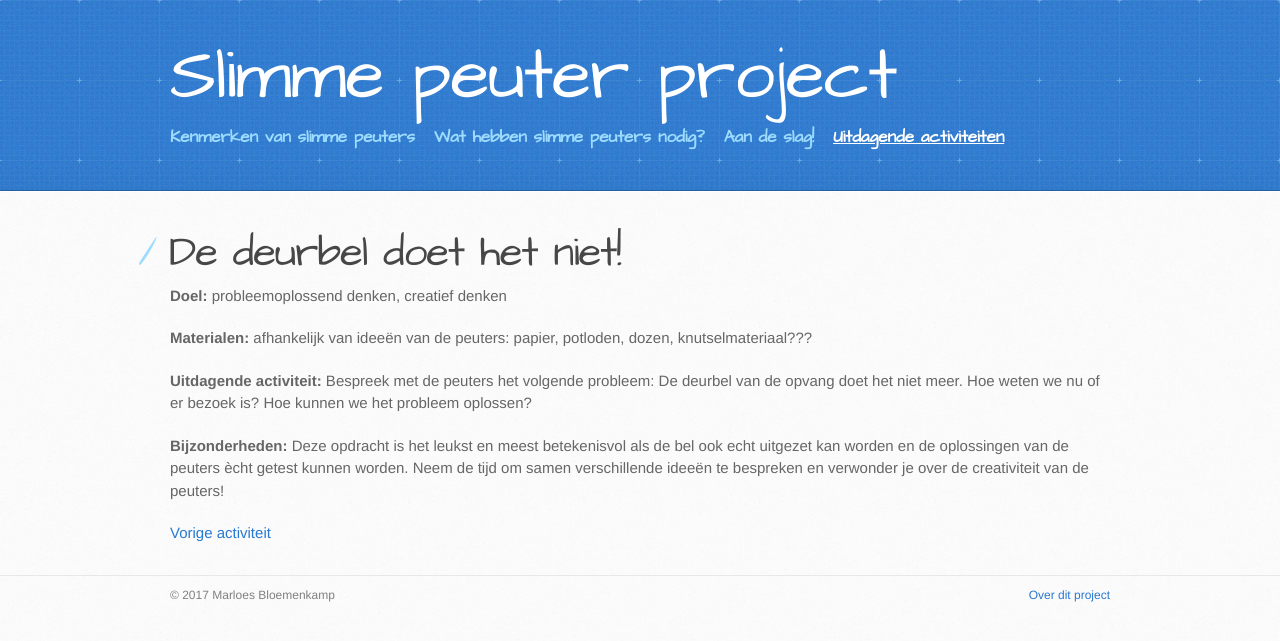
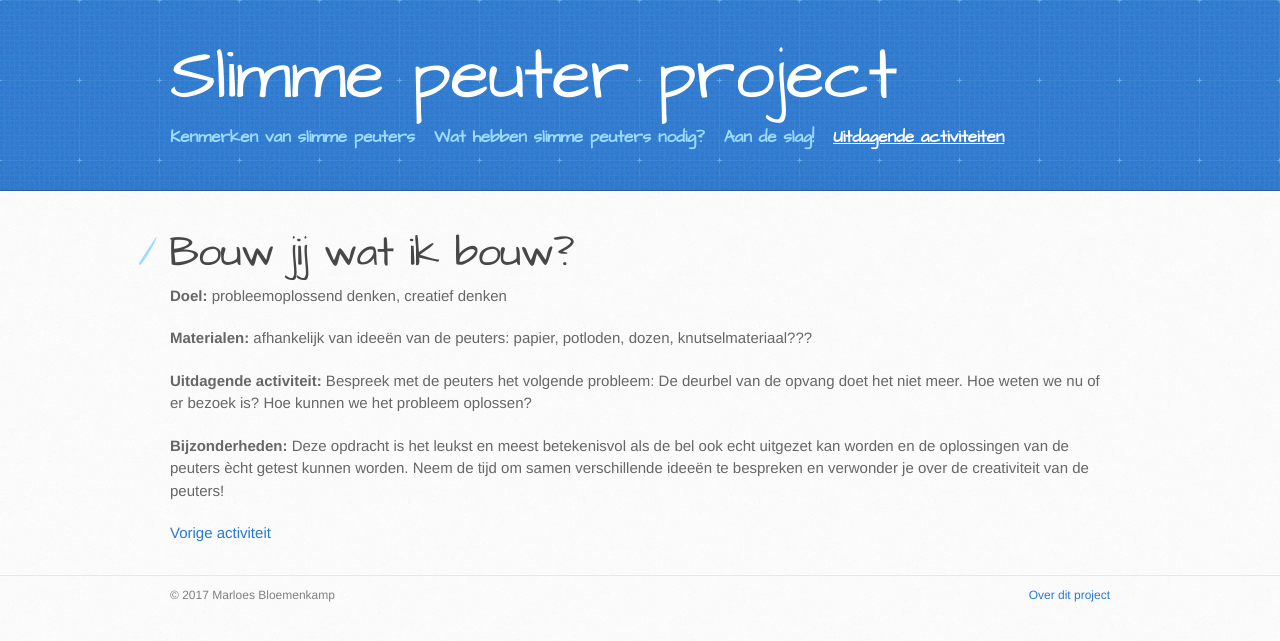
Before and after one commit to marloesbloemenkamp/marloesbloemenkamp.github.io, a Jekyll site: the page built from activiteiten/bouw_jij_wat_ik_bouw.md, in a window 1280 px wide. Shown: the top 641 px of the page. Built offline with Jekyll 4.4.1, drawn with Linux system fonts in a browser that asks for light colours.

Commit message:
Update bouw_jij_wat_ik_bouw.md

```diff
--- a/activiteiten/bouw_jij_wat_ik_bouw.md
+++ b/activiteiten/bouw_jij_wat_ik_bouw.md
@@ -1,6 +1,6 @@
 ---
 layout: activiteiten
-title: De deurbel doet het niet!
+title: Bouw jij wat ik bouw?
 permalink: activiteiten/bouw_jij_wat_ik_bouw/
 menu_index: 4
 parent: activiteiten
```
